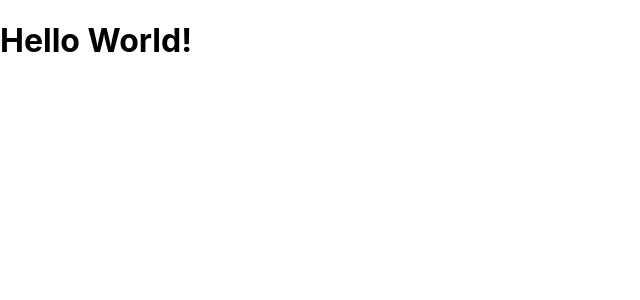
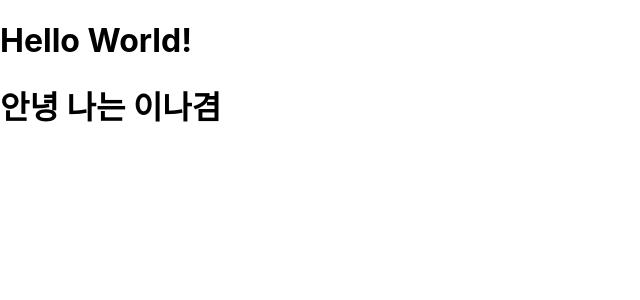
Before and after one commit to hansol775/team1-test-git, a React (Create React App) app: page / in a window 1280 px wide. Shown: the top 300 px of the page, without its empty margins (0-640 px from the left). Built offline with nearby package versions, Linux system fonts and the light colour scheme.

Commit message:
내이름 추가

```diff
--- a/src/App.js
+++ b/src/App.js
@@ -2,6 +2,7 @@ const App = () => {
   return (
     <div>
       <h1>Hello World!</h1>
+      <h1>안녕 나는 이나겸</h1>
     </div>
   )
 }
```
